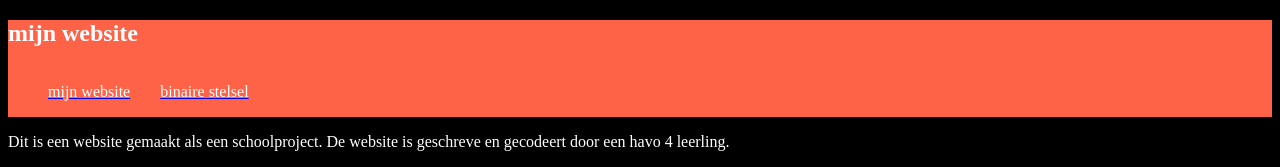
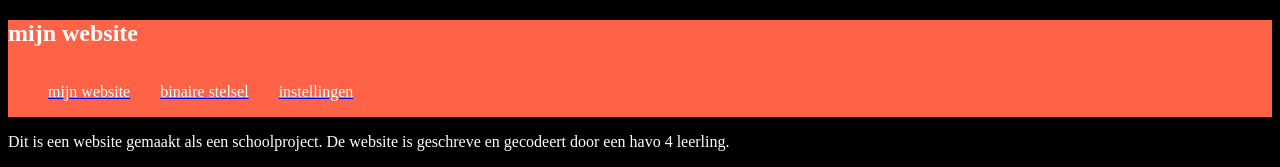
Before and after one commit to NoahBrezet/github.io, a plain HTML site: page index.html in a window 1280 px wide. Shown: the top 167 px of the page. Drawn offline with Linux system fonts and the light colour scheme.

Commit message:
Update index.html

```diff
--- a/index.html
+++ b/index.html
@@ -10,6 +10,7 @@
      <ul>
       <li><a href="https://noahbrezet.github.io/github.io/"><p>mijn website</p></a></li>
       <li><a href="https://noahbrezet.github.io/github.io/page2.html?"><p>binaire stelsel</p></a></li>
+      <li><a href="https://noahbrezet.github.io/github.io/instellingen.html?"><p>instellingen</p></a></li>
      </ul>
     </nav>
    </header>
```
